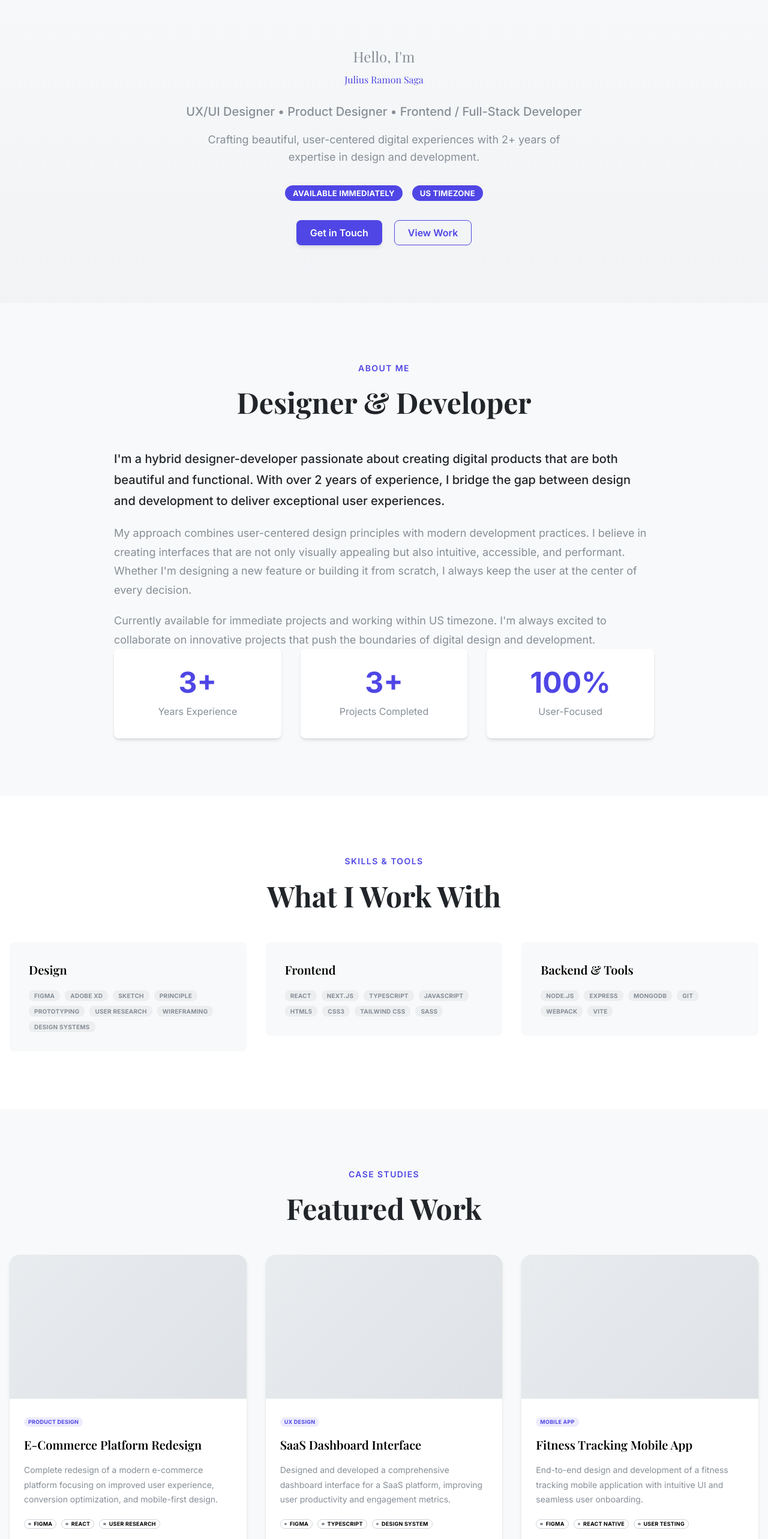
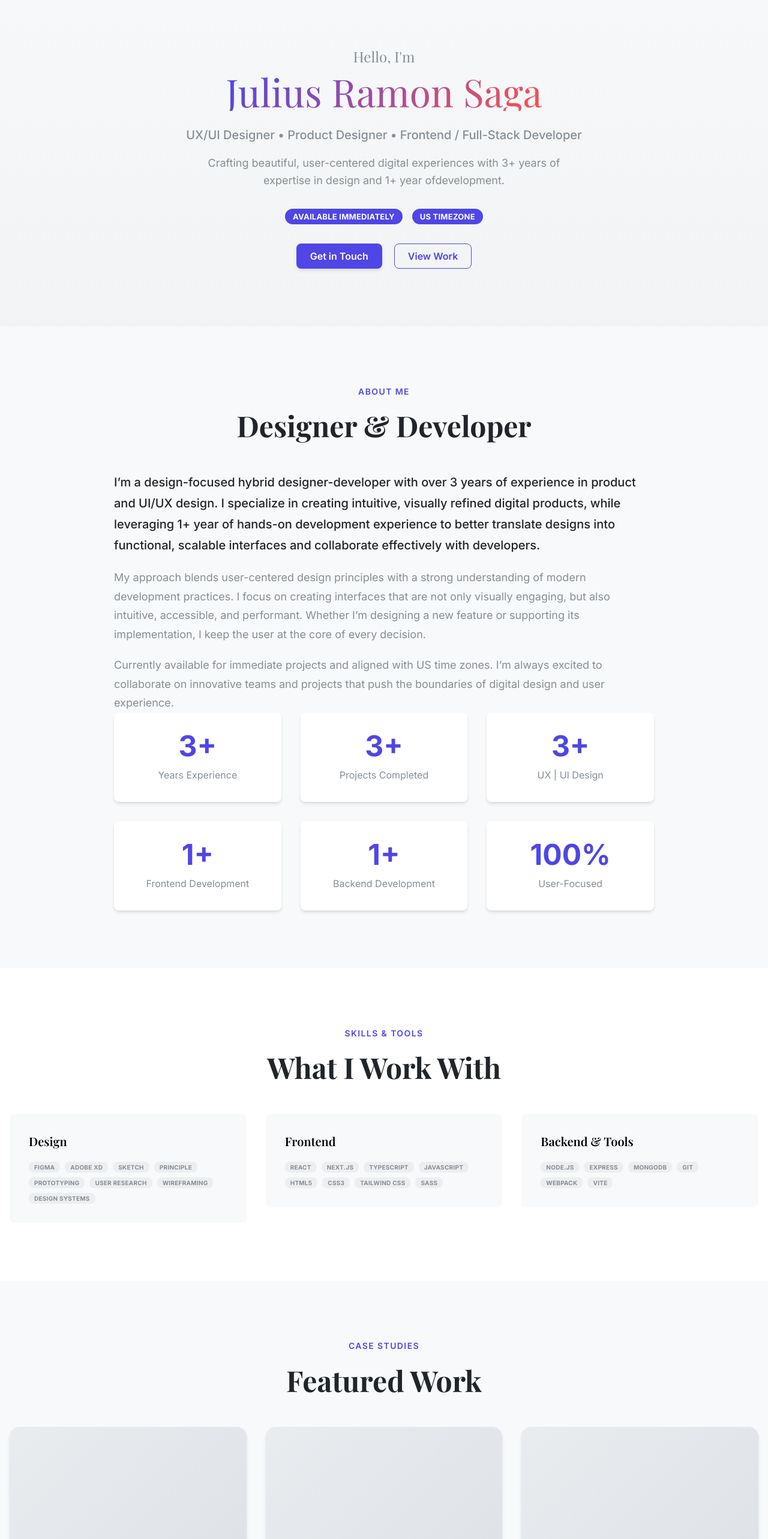
Before and after one commit to julramsaga/julius-portfolio, a Next.js app: page / in a window 1280 px wide. Shown: the part 100-2666 px from the top of the page at 60% size. Built offline with nearby package versions, Linux system fonts and the light colour scheme.

Commit message:
New update

```diff
--- a/components/About.tsx
+++ b/components/About.tsx
@@ -7,6 +7,9 @@ import classes from './About.module.css';
 const stats = [
   { value: '3+', label: 'Years Experience' },
   { value: '3+', label: 'Projects Completed' },
+  { value: '3+', label: 'UX | UI Design' },
+  { value: '1+', label: 'Frontend Development'},
+  { value: '1+', label: 'Backend Development' },
   { value: '100%', label: 'User-Focused' },
 ];
 
@@ -28,20 +31,20 @@ export function About() {
             transition={{ duration: 0.6 }}
           >
             <Text size="xl" fw={500} lh={1.75} mb="lg" c="gray.9">
-              I'm a hybrid designer-developer passionate about creating digital products that are
-              both beautiful and functional. With over 2 years of experience, I bridge the gap
-              between design and development to deliver exceptional user experiences.
+            I’m a design-focused hybrid designer-developer with over 3 years of experience in product and UI/UX design.
+            I specialize in creating intuitive, visually refined digital products, while leveraging 1+ year of hands-on
+            development experience to better translate designs into functional, scalable interfaces and
+            collaborate effectively with developers.
             </Text>
             <Text size="lg" lh={1.75} c="dimmed" mb="lg">
-              My approach combines user-centered design principles with modern development
-              practices. I believe in creating interfaces that are not only visually appealing but
-              also intuitive, accessible, and performant. Whether I'm designing a new feature or
-              building it from scratch, I always keep the user at the center of every decision.
+            My approach blends user-centered design principles with a strong understanding of modern development practices.
+            I focus on creating interfaces that are not only visually engaging, but also intuitive, accessible, and performant.
+            Whether I’m designing a new feature or supporting its implementation, I keep the user at the core of every decision.
             </Text>
             <Text size="lg" lh={1.75} c="dimmed">
-              Currently available for immediate projects and working within US timezone. I'm always
-              excited to collaborate on innovative projects that push the boundaries of digital
-              design and development.
+            Currently available for immediate projects and aligned with US time zones.
+            I’m always excited to collaborate on innovative teams and projects that push
+            the boundaries of digital design and user experience.
             </Text>
           </motion.div>
           <SimpleGrid cols={{ base: 1, md: 3 }} spacing="xl" mt="3xl">
--- a/components/CaseStudies.tsx
+++ b/components/CaseStudies.tsx
@@ -6,25 +6,25 @@ import classes from './CaseStudies.module.css';
 
 const caseStudies = [
   {
-    category: 'Product Design',
-    title: 'E-Commerce Platform Redesign',
+    category: 'Mobile App',
+    title: 'E-Commerce Platform',
     description:
-      'Complete redesign of a modern e-commerce platform focusing on improved user experience, conversion optimization, and mobile-first design.',
-    tags: ['Figma', 'React', 'User Research'],
+      'Complete design of a modern e-commerce platform focusing on improved user experience, conversion optimization, and mobile-first design.',
+    tags: ['Figma', 'Mantine Library', 'User Research', 'Google 3 Design System', 'UX | UI Design', 'Zeplin', 'Design Specification'],
   },
   {
-    category: 'UX Design',
-    title: 'SaaS Dashboard Interface',
+    category: 'Web Design',
+    title: 'Invoice UI',
     description:
-      'Designed and developed a comprehensive dashboard interface for a SaaS platform, improving user productivity and engagement metrics.',
-    tags: ['Figma', 'TypeScript', 'Design System'],
+      'DThis Invoice UI is designed to mirror the familiarity of an Excel-style layout during the review phase, helping users validate data quickly and confidently. To reduce cognitive overload, the workflow is broken into a clear, step-by-step stepper, guiding users through each stage of the process without overwhelming them.',
+    tags: ['Figma', 'Mantine Library', 'Design System', 'UX | UI Design', 'User Research'],
   },
   {
-    category: 'Mobile App',
-    title: 'Fitness Tracking Mobile App',
+    category: 'Mobile App | Web App',
+    title: 'Nucleus CRM',
     description:
-      'End-to-end design and development of a fitness tracking mobile application with intuitive UI and seamless user onboarding.',
-    tags: ['Figma', 'React Native', 'User Testing'],
+      'Nucleus CRM is a centralized platform designed to help teams manage leads, customers, and tasks efficiently. It simplifies complex workflows by organizing the entire customer journey from lead capture to conversion into a clear, easy-to-use system.',
+    tags: ['Figma', 'React', 'User Interface', 'User Experience', 'Jira', 'Miro', 'Zeplin', 'Material UI Library'],
   },
 ];
 
--- a/components/Hero.module.css
+++ b/components/Hero.module.css
@@ -23,7 +23,7 @@
 
 .title {
   font-family: 'Playfair Display', serif;
-  font-size: 3.75rem;
+  font-size: 4.75rem;
   font-weight: 700;
   line-height: 1.25;
   color: var(--mantine-color-gray-9);
--- a/components/Hero.tsx
+++ b/components/Hero.tsx
@@ -27,10 +27,11 @@ export function Hero() {
                 Hello, I'm
               </Text>
               <Text
+                size='4rem' fw={400}
                 component="span"
                 className={classes.name}
                 variant="gradient"
-                gradient={{ from: 'indigo', to: 'indigo', deg: 135 }}
+                gradient={{ from: 'indigo', to: 'red', deg: 135 }}
               >
                 Julius Ramon Saga
               </Text>
@@ -39,8 +40,8 @@ export function Hero() {
               UX/UI Designer • Product Designer • Frontend / Full-Stack Developer
             </Text>
             <Text size="lg" c="dimmed" mb="xl" maw={600} style={{ textAlign: 'center' }}>
-              Crafting beautiful, user-centered digital experiences with 2+ years of expertise in
-              design and development.
+              Crafting beautiful, user-centered digital experiences with 3+ years of expertise in
+              design and 1+ year ofdevelopment.
             </Text>
             <Group gap="md" mb="xl" justify="center">
               <Badge size="lg" color="indigo" radius="xl">
--- a/components/Navbar.tsx
+++ b/components/Navbar.tsx
@@ -56,7 +56,7 @@ export function Navbar() {
         boxShadow: scrolled ? '0 4px 6px -1px rgba(0, 0, 0, 0.1)' : 'none',
       }}
     >
-      <Container size="xl" style={{ display: 'flex', justifyContent: 'center', alignItems: 'center' }}>
+      <Container size="xl" style={{ display: 'flex', justifyContent: 'right', alignItems: 'center' }}>
         <Group justify="space-between" h={70}>
 
           <Group gap="xl" visibleFrom="md">
@@ -67,7 +67,7 @@ export function Navbar() {
         </Group>
       </Container>
 
-      <Drawer opened={opened} onClose={close} title="Menu" position="right" padding="md">
+      <Drawer opened={opened} onClose={close} title="Menu" position="left" padding="xl">
         <Stack gap="md">{items}</Stack>
       </Drawer>
     </Box>
```
